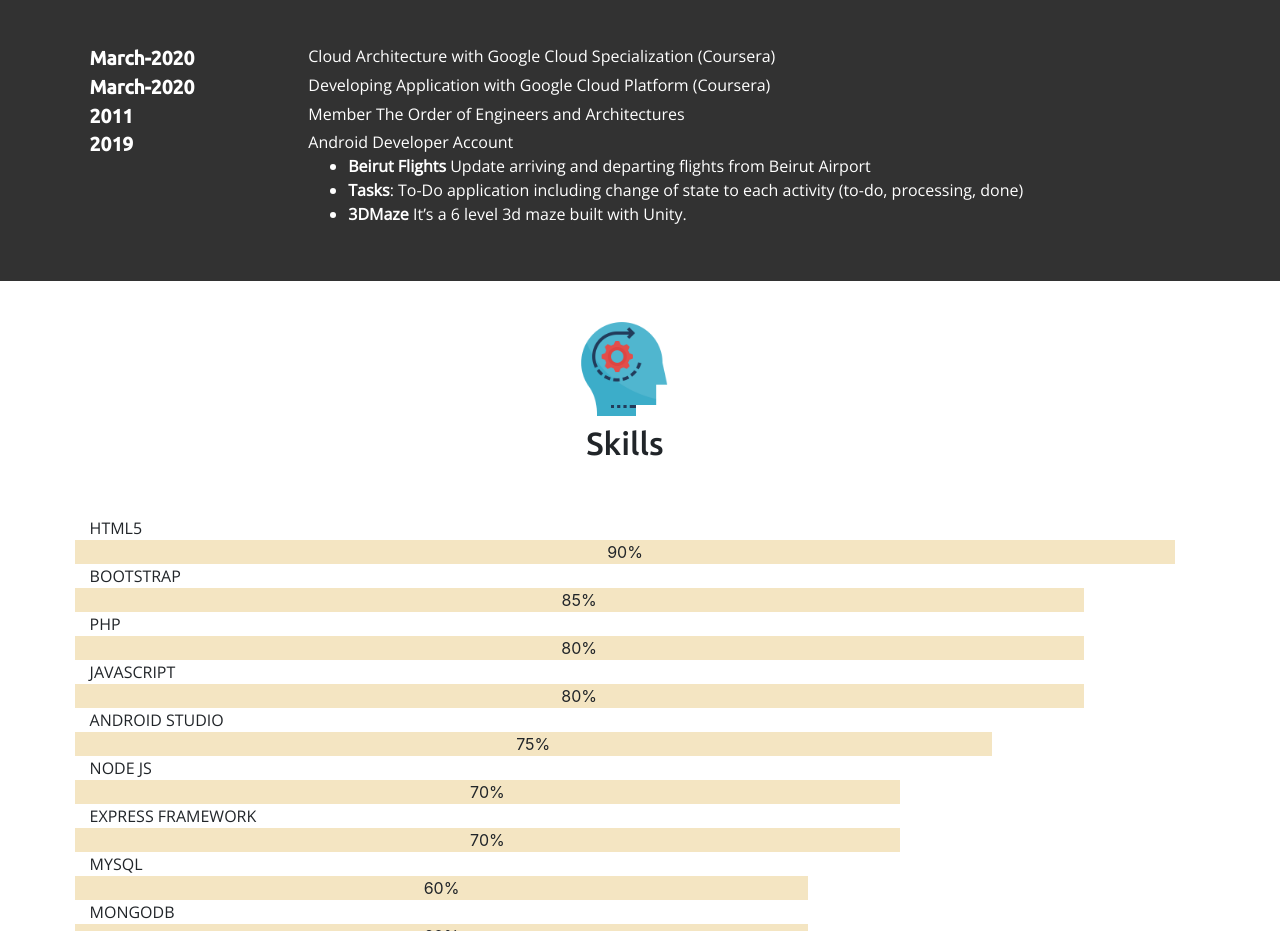
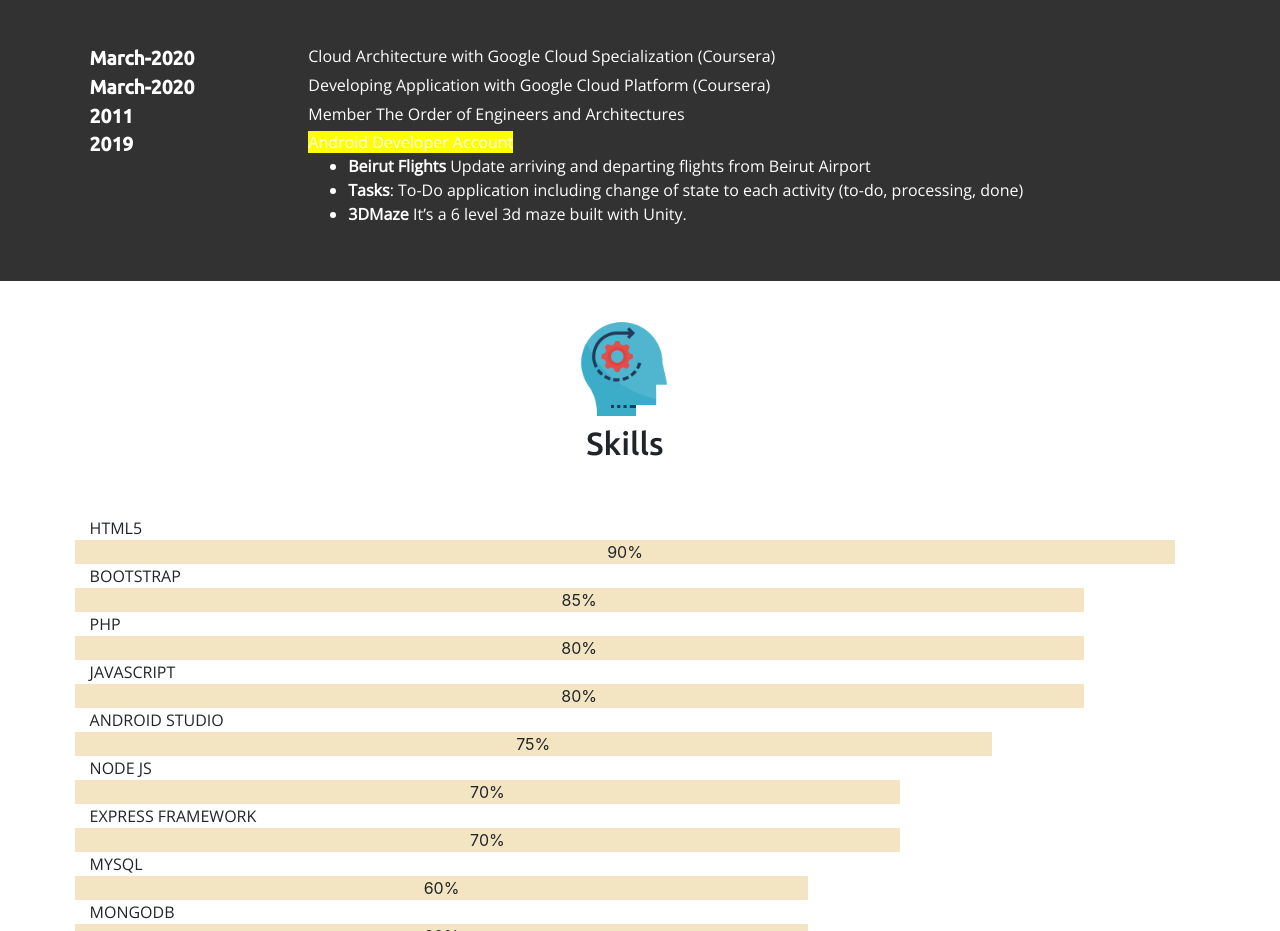
Before and after one commit to ahakra/CV, a plain HTML site: page index.html in a window 1280 px wide. Shown: the part 1920-2851 px from the top of the page. Drawn offline with nearby package versions, Linux system fonts and the light colour scheme; a web font is replaced by a local one.

Commit message:
Update stylesheet.css

```diff
--- a/css/stylesheet.css
+++ b/css/stylesheet.css
@@ -212,3 +212,6 @@ a {
 a:hover{
     color: #f4e5c2
 }
+#androiddeveloper {
+Background-color:yellow;
+}
```
